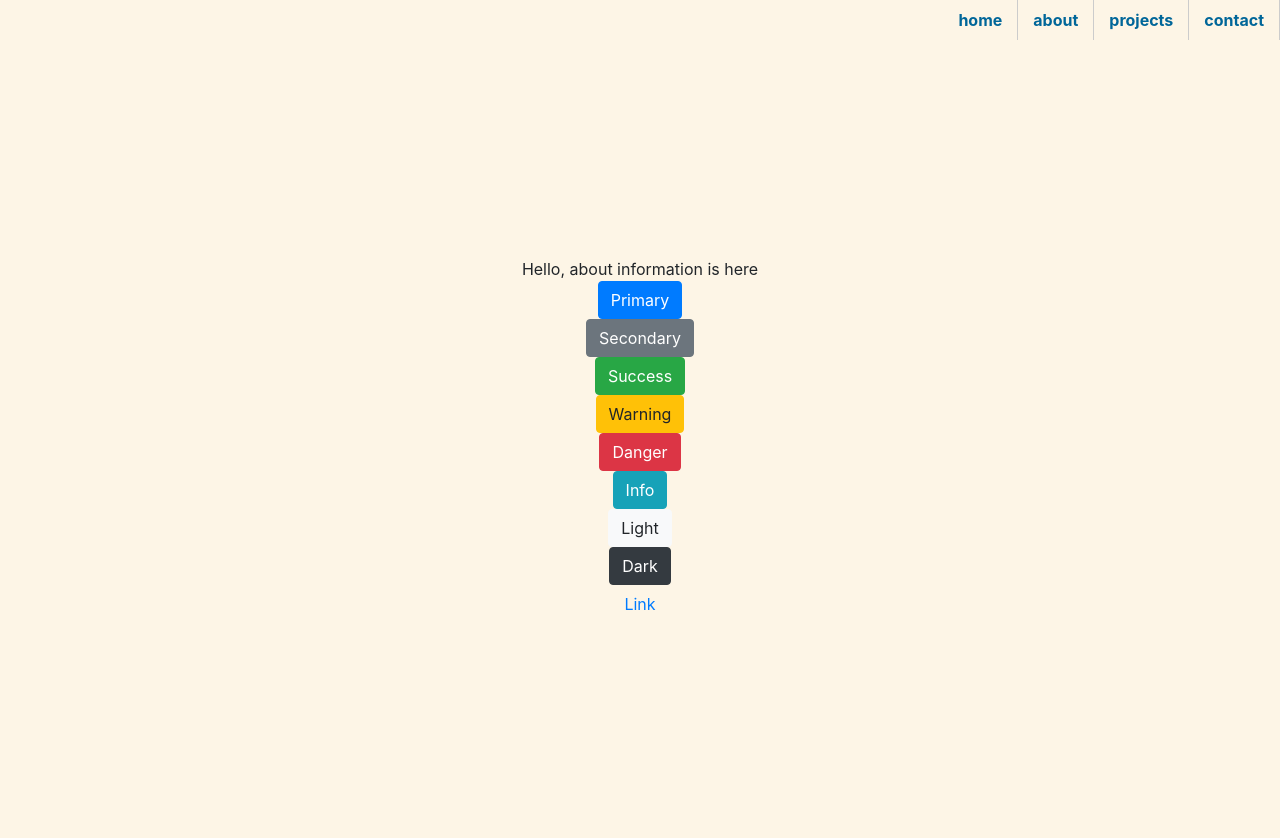
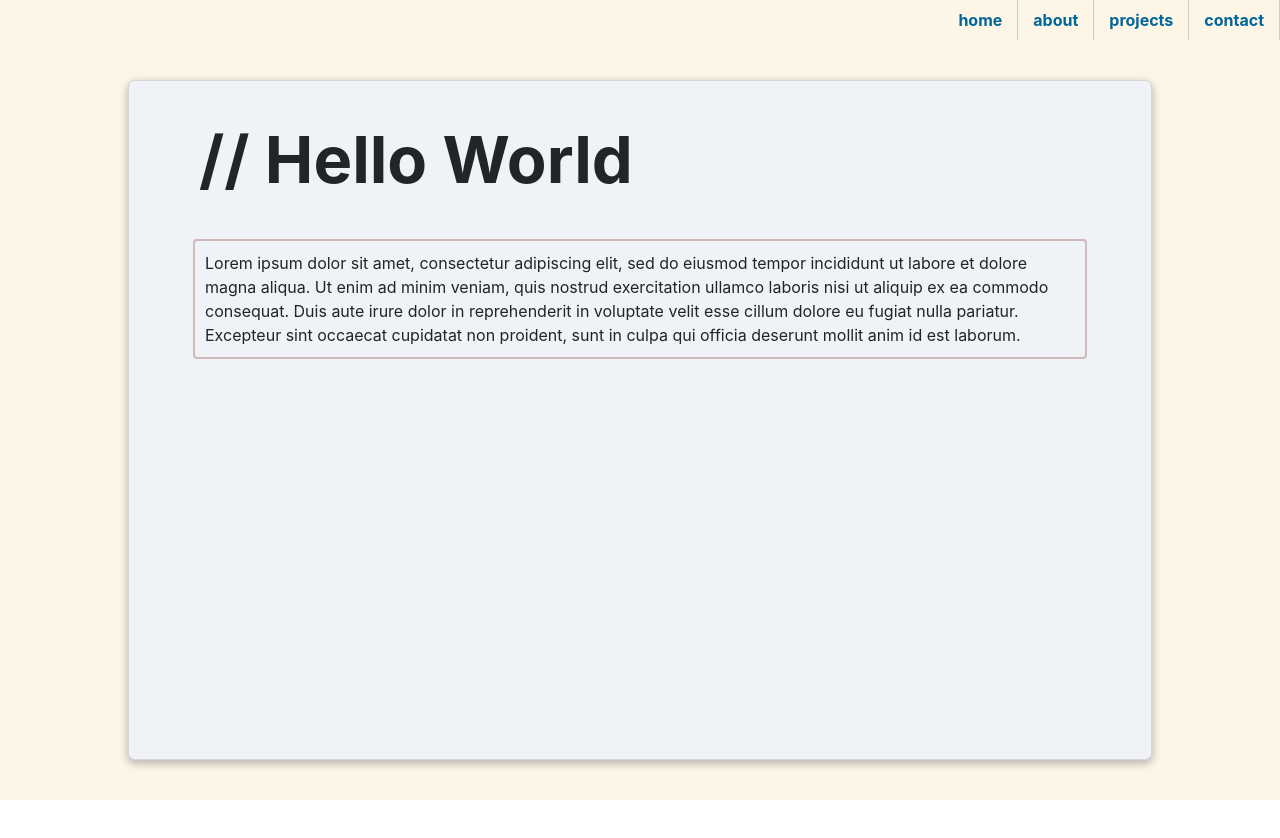
Before and after one commit to muradzalov/personal-website, a React (Create React App) app: page /about in a window 1280 px wide. After the commit the page ends 800 px from the top, so only its background shows below. Built offline with nearby package versions, Linux system fonts and the light colour scheme.

Commit message:
Corrected the height in the about, projects, and contact pages. Also added some formatting in the about page for the description text

```diff
--- a/src/Components/About/About.css
+++ b/src/Components/About/About.css
@@ -1,42 +1,37 @@
-/* .about-page {
+.about-page {
   display: flex;
   width: 100vw;
-  height: 100vh;
+  height: calc(100vh - 40px);
   flex-direction: column;
   justify-content: center;
   align-items: center;
   background-color: #FDF5E6;
-  animation: fadein 2s;
-  -webkit-animation: fadein 2s;
 }
 
-@keyframes fadein {
-  from {
-      opacity:0;
-  }
-  to {
-      opacity:1;
-  }
-} */
-
-.about-page {
+.white-container {
+  background-color: #eff2f7;
+  width: 80vw;
+  height: 85vh;
+  position: relative;
+  border-radius: 7px;
+  border: 1.5px solid rgb(216, 214, 214);
+  box-shadow: 0px 3px 8px 0.5px rgb(184, 177, 177);
   display: flex;
-  width: 100vw;
-  height: 100vh;
   flex-direction: column;
-  justify-content: center;
-  align-items: center;
-  background-color: #FDF5E6;
-    /* -webkit-animation: fadein 2s;
-            animation: fadein 2s; */
+  /* justify-content: center; */
+  /* align-items: flex-start; */
 }
 
-/* @keyframes fadein {
-  from { opacity: 0; }
-  to   { opacity: 1; }
+.about-title {
+  font-size: 65px;
+  font-weight: 650;
+  /* margin: top right bottom left */
+  margin: 30px 0 30px 70px
 }
 
-@-webkit-keyframes fadein {
-  from { opacity: 0; }
-  to   { opacity: 1; }
-} */
+.description-container {
+  margin: 0 64px 0 64px;
+  border: 2.0px solid rgb(207, 185, 185);
+  padding: 10px;
+  border-radius: 4px;
+}
--- a/src/Components/About/About.js
+++ b/src/Components/About/About.js
@@ -2,7 +2,7 @@ import React from 'react'
 import './About.css'
 import Navbar from '../Navbar/Navbar'
 import { motion } from 'framer-motion'
-import { Button } from 'react-bootstrap'
+import Description from '../../Static/Description'
 
 export default function About() {
   return (
@@ -10,21 +10,28 @@ export default function About() {
 
       <Navbar />
 
-      <motion.div className='about-page' exit={{ opacity: 0 }} initial={{ opacity: 0 }} animate={{ opacity: 1 }}>
-        Hello, about information is here
+      <motion.div className='about-page' exit={{ opacity: 0 }} initial={{ opacity: 0 }} animate={{ opacity: 1 }} transition={{ duration: 1 }}>
 
-        <>
-          <Button variant="primary">Primary</Button>{' '}
-          <Button variant="secondary">Secondary</Button>{' '}
-          <Button variant="success">Success</Button>{' '}
-          <Button variant="warning">Warning</Button>{' '}
-          <Button variant="danger">Danger</Button> <Button variant="info">Info</Button>{' '}
-          <Button variant="light">Light</Button> <Button variant="dark">Dark</Button>{' '}
-          <Button variant="link">Link</Button>
-        </>
+        <div className='white-container'>
 
 
 
+
+
+            <div className='about-title'>
+              // Hello World
+            </div>
+
+            <div className='description-container'>
+              {Description}
+            </div>
+
+
+
+
+
+
+        </div>
       </motion.div>
 
     </div>
--- a/src/Components/Contact/Contact.css
+++ b/src/Components/Contact/Contact.css
@@ -1,7 +1,7 @@
 .contact-page{
   display: flex;
   width: 100vw;
-  height: 100vh;
+  height: calc(100vh - 40px);
   flex-direction: column;
   justify-content: center; /*centers items on the line (the x-axis by default)*/
   align-items: center; /*centers items on the cross-axis (y by default)*/
--- a/src/Components/Contact/Contact.js
+++ b/src/Components/Contact/Contact.js
@@ -9,7 +9,7 @@ export default function Contact() {
 
       <Navbar />
 
-      <motion.div className='contact-page' exit={{ opacity: 0 }} initial={{ opacity: 0 }} animate={{ opacity: 1 }}>
+      <motion.div className='contact-page' exit={{ opacity: 0 }} initial={{ opacity: 0 }} animate={{ opacity: 1 }} transition={{ duration: 1 }}>
         Hello, contact information is here
       </motion.div>
 
--- a/src/Components/Navbar/Navbar.css
+++ b/src/Components/Navbar/Navbar.css
@@ -3,19 +3,18 @@
   flex-direction: row;
   justify-content: flex-end;
   width: 100%;
-  float: left;
-  margin: 0 0 0em 0;
-  padding: 0;
-  list-style: none;
   background-color:#FDF5E6;
-
 }
 
 .navbar-link {
-  display: block;
+  /* display: block; */
   padding: 8px 15px;
   text-decoration: none;
   font-weight: bold;
   color: #069;
   border-right: 1px solid #ccc;
 }
+
+a:hover .navbar-link{
+  color: rgb(28, 192, 221);
+}
--- a/src/Components/Projects/Projects.css
+++ b/src/Components/Projects/Projects.css
@@ -1,7 +1,7 @@
 .projects-page{
   display: flex;
   width: 100vw;
-  height: 100vh;
+  height: calc(100vh - 40px);
   flex-direction: column;
   justify-content: center; /*centers items on the line (the x-axis by default)*/
   align-items: center; /*centers items on the cross-axis (y by default)*/
--- a/src/Components/Projects/Projects.js
+++ b/src/Components/Projects/Projects.js
@@ -9,7 +9,7 @@ export default function Projects() {
 
       <Navbar />
 
-      <motion.div className='projects-page' exit={{ opacity: 0 }} initial={{ opacity: 0 }} animate={{ opacity: 1 }}>
+      <motion.div className='projects-page' exit={{ opacity: 0 }} initial={{ opacity: 0 }} animate={{ opacity: 1 }} transition={{ duration: 1 }}>
         Hello, projects are here
       </motion.div>
 
--- /dev/null
+++ b/src/Static/Description.js
@@ -0,0 +1,3 @@
+const Description = 'Lorem ipsum dolor sit amet, consectetur adipiscing elit, sed do eiusmod tempor incididunt ut labore et dolore magna aliqua. Ut enim ad minim veniam, quis nostrud exercitation ullamco laboris nisi ut aliquip ex ea commodo consequat. Duis aute irure dolor in reprehenderit in voluptate velit esse cillum dolore eu fugiat nulla pariatur. Excepteur sint occaecat cupidatat non proident, sunt in culpa qui officia deserunt mollit anim id est laborum.'
+
+export default Description;
```
